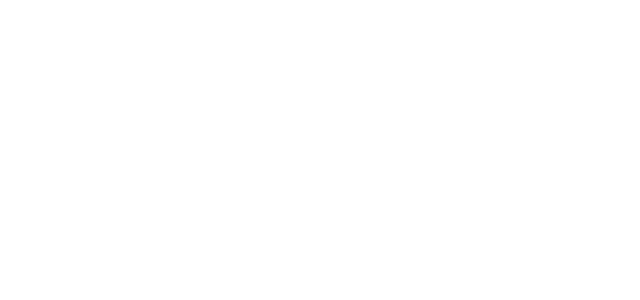
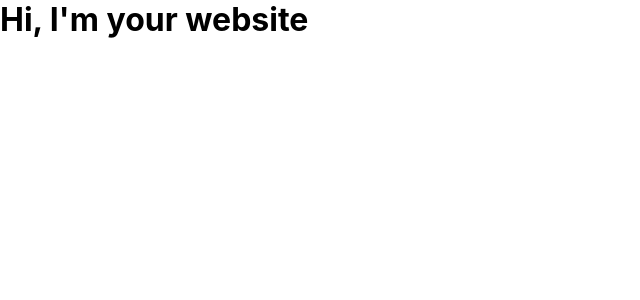
Before and after one commit to Hvitrevs/Hvitrevs-Hub, a React (Create React App) app: page / in a window 1280 px wide. Shown: the top 300 px of the page, without its empty margins (0-640 px from the left). Built offline with nearby package versions, Linux system fonts and the light colour scheme.

Commit message:
building containers to reuse them across

```diff
--- a/public/index.html
+++ b/public/index.html
@@ -15,6 +15,8 @@
     <title>React App</title>
   </head>
   <body>
+
+    <h1> Hi, I'm your website</h1>
     <noscript>You need to enable JavaScript to run this app.</noscript>
     <div id="root"></div>
   </body>
--- a/src/index.css
+++ b/src/index.css
@@ -20,8 +20,8 @@ html{
 
 body {
   margin: 0;
-  font-family: -apple-system, BlinkMacSystemFont, 'Segoe UI', 'Roboto', 'Oxygen',
-    'Ubuntu', 'Cantarell', 'Fira Sans', 'Droid Sans', 'Helvetica Neue',
+  font-family: -apple-system, BlinkMacSystemFont,
+    'Ubuntu',
     sans-serif;
   -webkit-font-smoothing: antialiased;
   -moz-osx-font-smoothing: grayscale;
--- a/src/styles/GlobalStyled.js
+++ b/src/styles/GlobalStyled.js
@@ -2,7 +2,21 @@ import styled from "styled-components";
 
 
 export const MainBody = styled.div`
-      background-color: ${({ theme }) => theme.colors.primary};
+  background-color: ${({ theme }) => theme.colors.primary};
 
 
 `
+
+export const Container = styled.div`
+
+  width: 90%;
+  max-width: 1280px;
+  margin: auto;
+
+  `
+
+  export const PaddingContainer = styled.div`
+  padding-top: ${({ top }) => top};
+  padding-bottom: ${({ bottom }) => bottom};
+
+  `
```
Also changed, not shown: src/assets/desktop (2).png (added).
